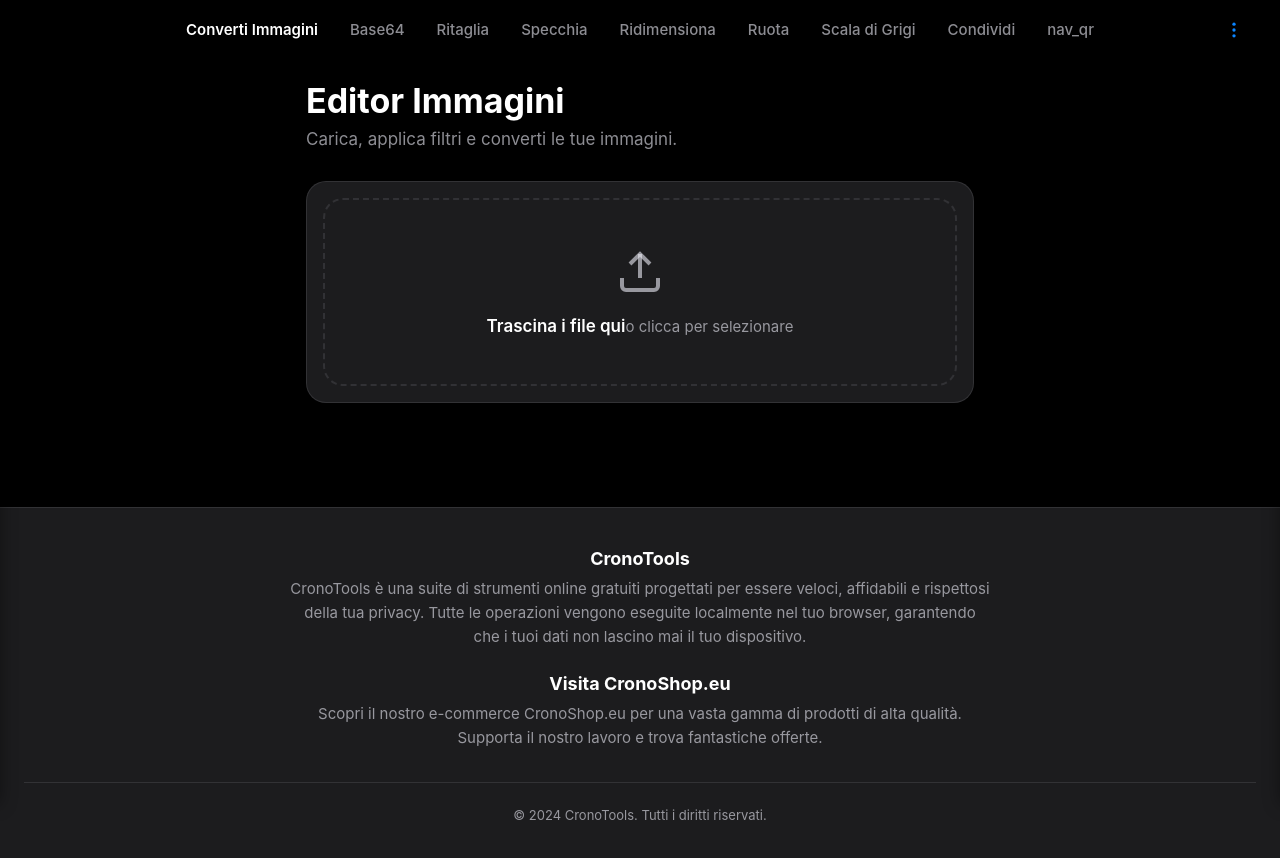
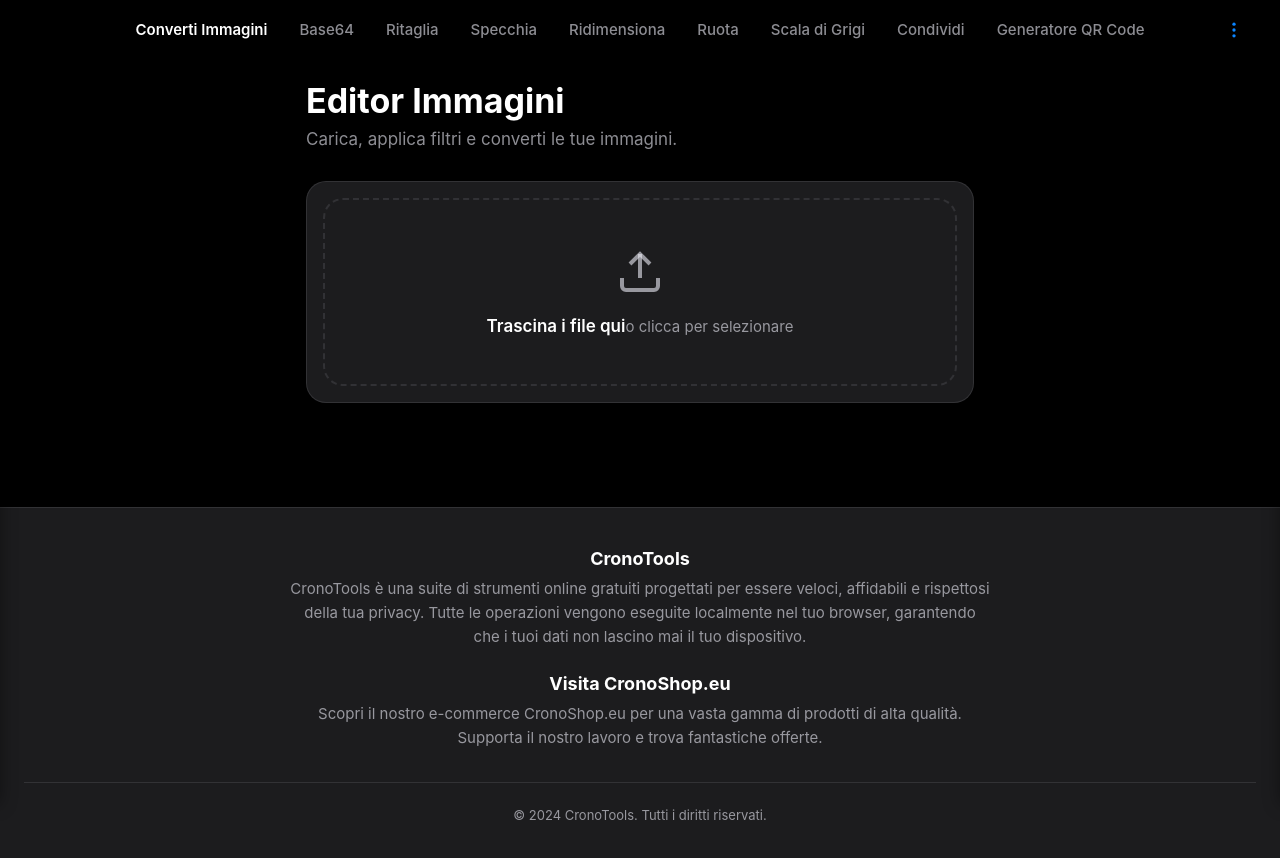
Before and after one commit to gattomorto24/CronoTools, a plain HTML site: page index.html in a window 1280 px wide. Drawn offline with Linux system fonts and the light colour scheme.

Commit message:
Update index.html

```diff
--- a/index.html
+++ b/index.html
@@ -249,7 +249,7 @@
                     convertBtnActive: "Converti {count} Immagin{plural}", back: "Indietro", functions: "Funzioni", theme: "Tema",
                     language: "Lingua", light: "Default Chiaro", dark: "Default Scuro", midnight: "Midnight", slate: "Slate", latte: "Latte",
                     nav_index: "Converti Immagini", nav_base64: "Base64", nav_crop_immagini: "Ritaglia", nav_flip_immagini: "Specchia",
-                    nav_ridimensiona: "Ridimensiona", nav_ruota_immagini: "Ruota", nav_scala_grigi: "Scala di Grigi", nav_share: "Condividi",
+                    nav_ridimensiona: "Ridimensiona", nav_ruota_immagini: "Ruota", nav_scala_grigi: "Scala di Grigi", nav_share: "Condividi", nav_qr: "Generatore QR Code",
                     footer_title_cronotools: "CronoTools", footer_desc_cronotools: "CronoTools è una suite di strumenti online gratuiti progettati per essere veloci, affidabili e rispettosi della tua privacy. Tutte le operazioni vengono eseguite localmente nel tuo browser, garantendo che i tuoi dati non lascino mai il tuo dispositivo.",
                     footer_title_cronoshop: "Visita CronoShop.eu", footer_desc_cronoshop: "Scopri il nostro e-commerce CronoShop.eu per una vasta gamma di prodotti di alta qualità. Supporta il nostro lavoro e trova fantastiche offerte."
                 },
@@ -260,7 +260,7 @@
                     convertBtnActive: "Convert {count} Image{plural}", back: "Back", functions: "Functions", theme: "Theme",
                     language: "Language", light: "Default Light", dark: "Default Dark", midnight: "Midnight", slate: "Slate", latte: "Latte",
                     nav_index: "Image Converter", nav_base64: "Base64", nav_crop_immagini: "Crop", nav_flip_immagini: "Flip",
-                    nav_ridimensiona: "Resize", nav_ruota_immagini: "Rotate", nav_scala_grigi: "Grayscale", nav_share: "Share",
+                    nav_ridimensiona: "Resize", nav_ruota_immagini: "Rotate", nav_scala_grigi: "Grayscale", nav_share: "Share", nav_qr: "QR Code Generator",
                     footer_title_cronotools: "CronoTools", footer_desc_cronotools: "CronoTools is a suite of free online tools designed to be fast, reliable, and respectful of your privacy. All operations are performed locally in your browser, ensuring your data never leaves your device.",
                     footer_title_cronoshop: "Visit CronoShop.eu", footer_desc_cronoshop: "Discover our e-commerce CronoShop.eu for a wide range of high-quality products. Support our work and find great deals."
                 }
```
